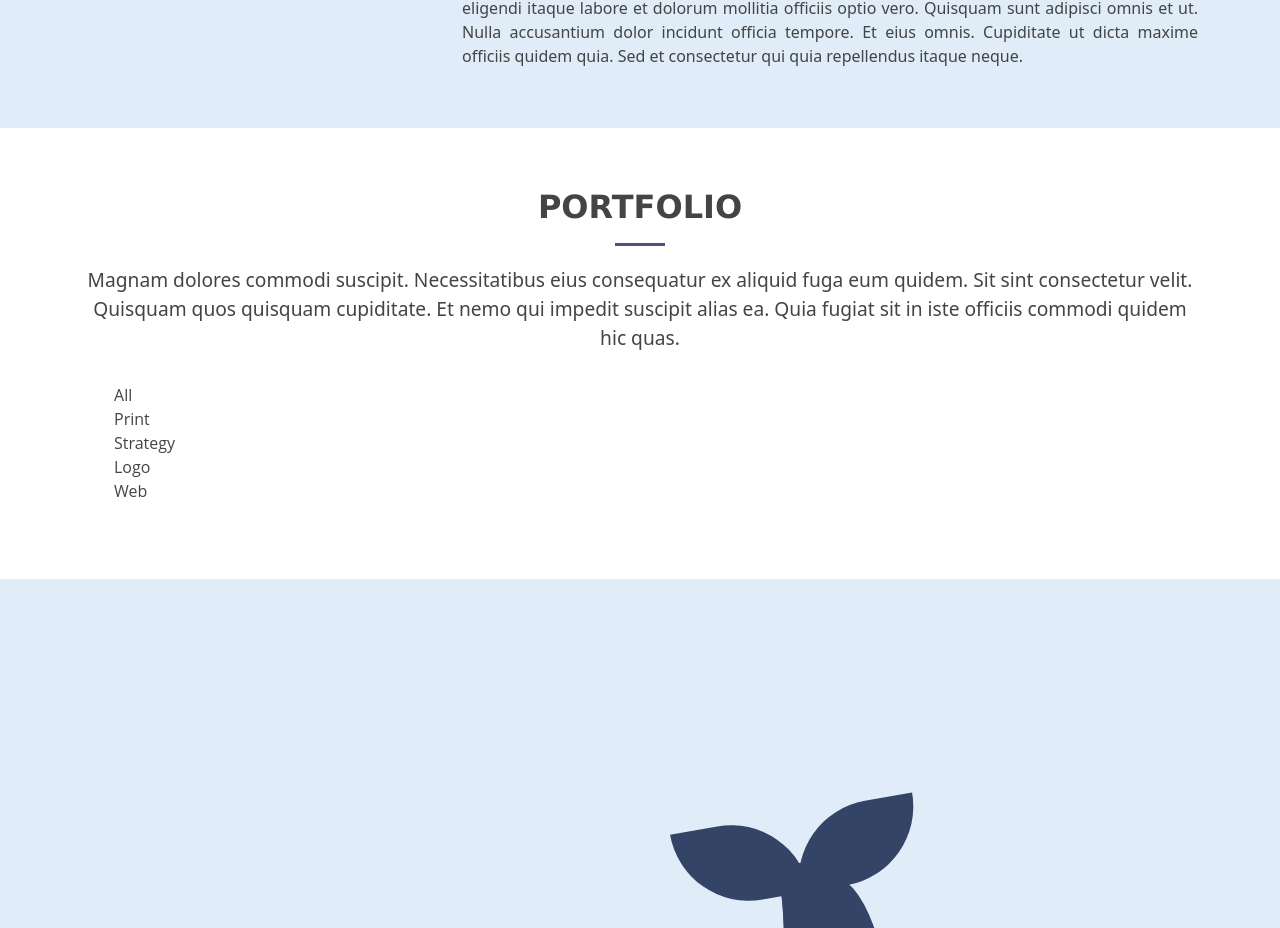
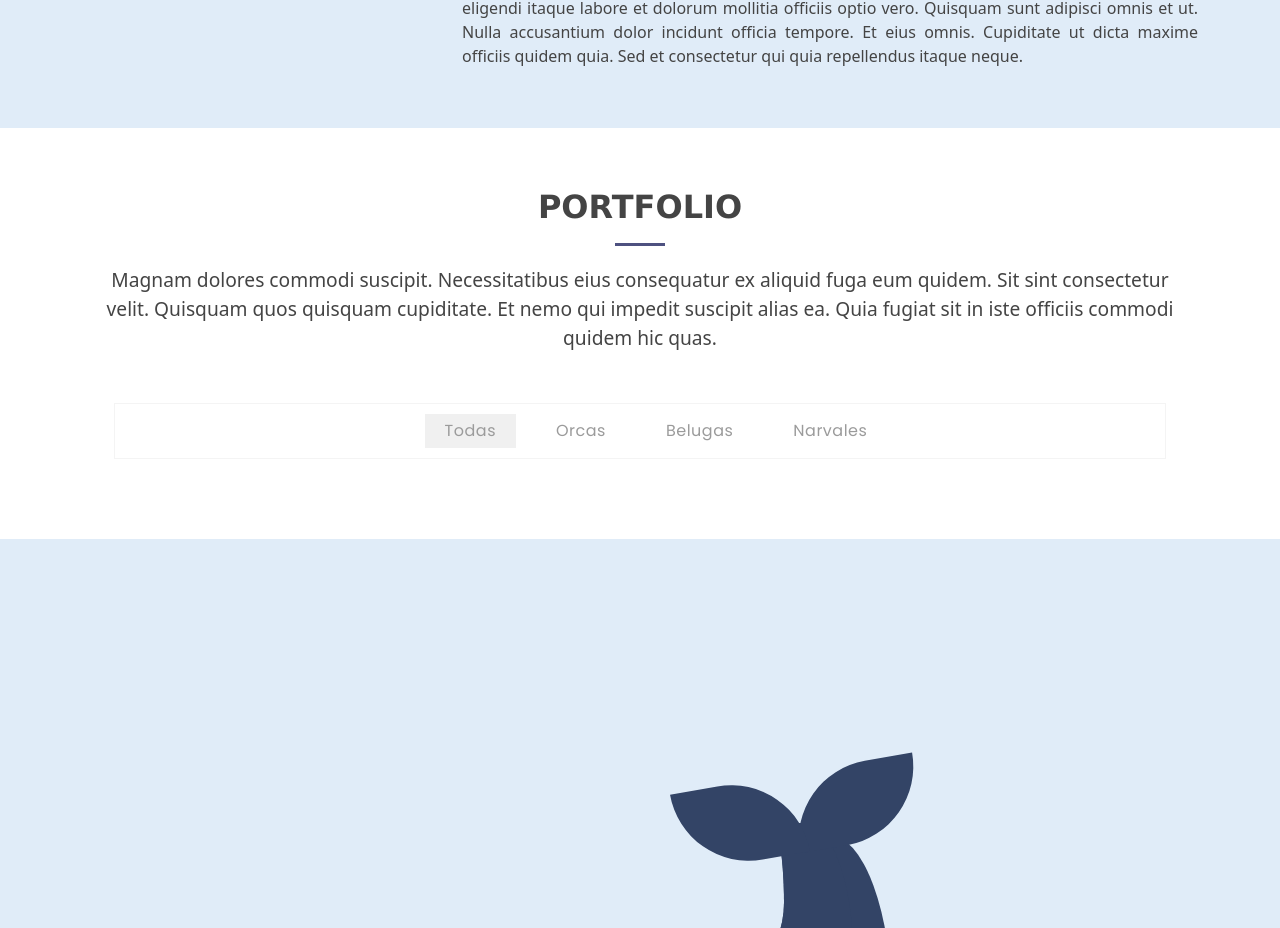
Before and after one commit to Arreagaa/Web, a plain HTML site: page index.html in a window 1280 px wide. Shown: the part 2178-3106 px from the top of the page. Drawn offline with nearby package versions, Linux system fonts and the light colour scheme.

Commit message:
Update index.html

```diff
--- a/index.html
+++ b/index.html
@@ -174,7 +174,7 @@
         </div>
       </div>
     </section>
-    <!--<section id="portafolio" class="projects">
+    <section id="portafolio" class="projects">
       <div class="container" data-aos="fade-up">
         <div class="container" data-aos="fade-up">
 
@@ -189,29 +189,7 @@
             <li class="list">Narvales</li>
           </ul>
 
-        </section>-->
-
-    <section id="portafolio" class="portfolio">
-      <div class="container" data-aos="fade-up">
-
-        <div class="section-title">
-          <h2>Portfolio</h2>
-          <p>Magnam dolores commodi suscipit. Necessitatibus eius consequatur ex aliquid fuga eum quidem. Sit sint consectetur velit. Quisquam quos quisquam cupiditate. Et nemo qui impedit suscipit alias ea. Quia fugiat sit in iste officiis commodi quidem hic quas.</p>
-        </div>
-
-        <div class="wrap">
-
-          <div class="gallery-wrap">
-
-            <ul id="filters" class="clearfix">
-              <li><span class="filter active" data-filter=".print, .strategy, .logo, .web">All</span></li>
-              <li><span class="filter" data-filter=".print">Print</span></li>
-              <li><span class="filter" data-filter=".strategy">Strategy</span></li>
-              <li><span class="filter" data-filter=".logo">Logo</span></li>
-              <li><span class="filter" data-filter=".web">Web</span></li>
-            </ul>
-
-      </section>
+        </section>
 
      <section class="whale">
       <div class="cartoon">
```
